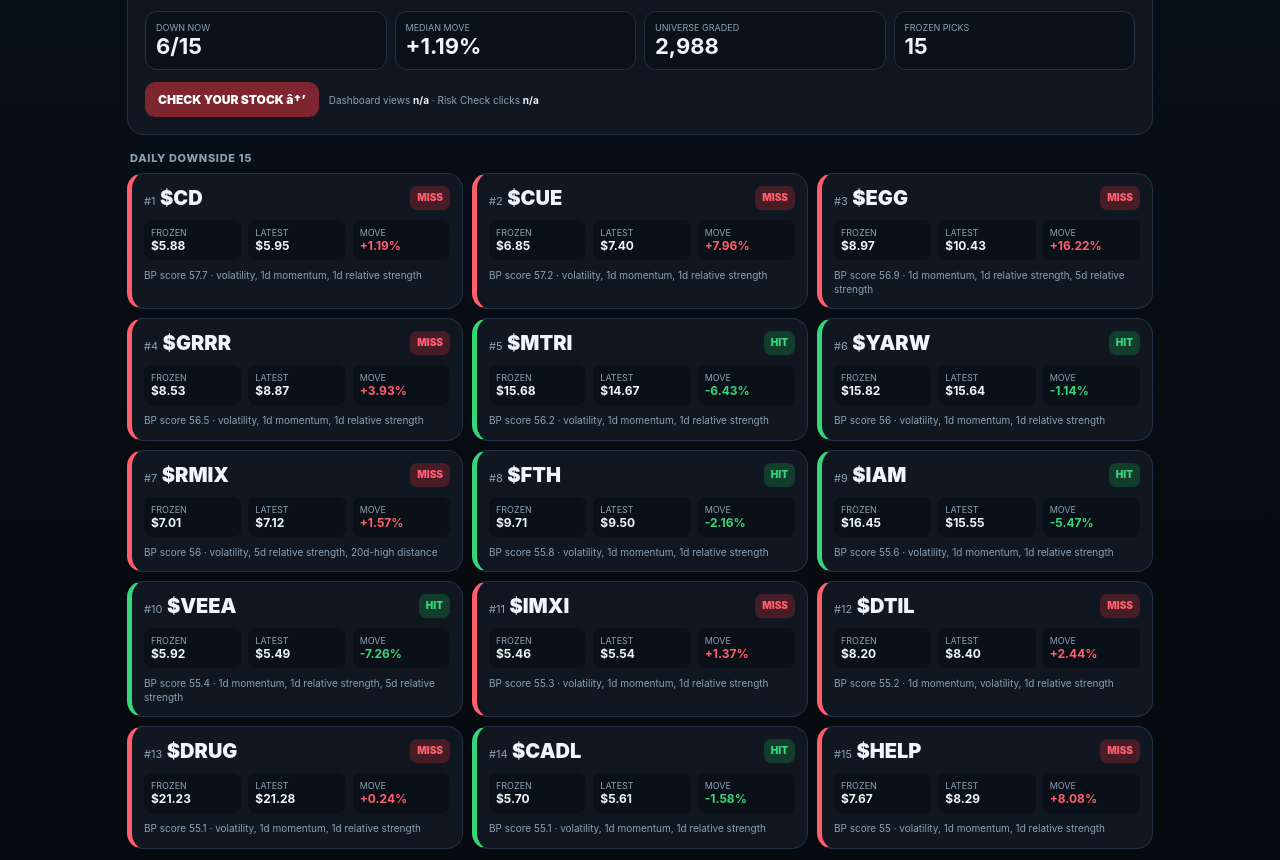
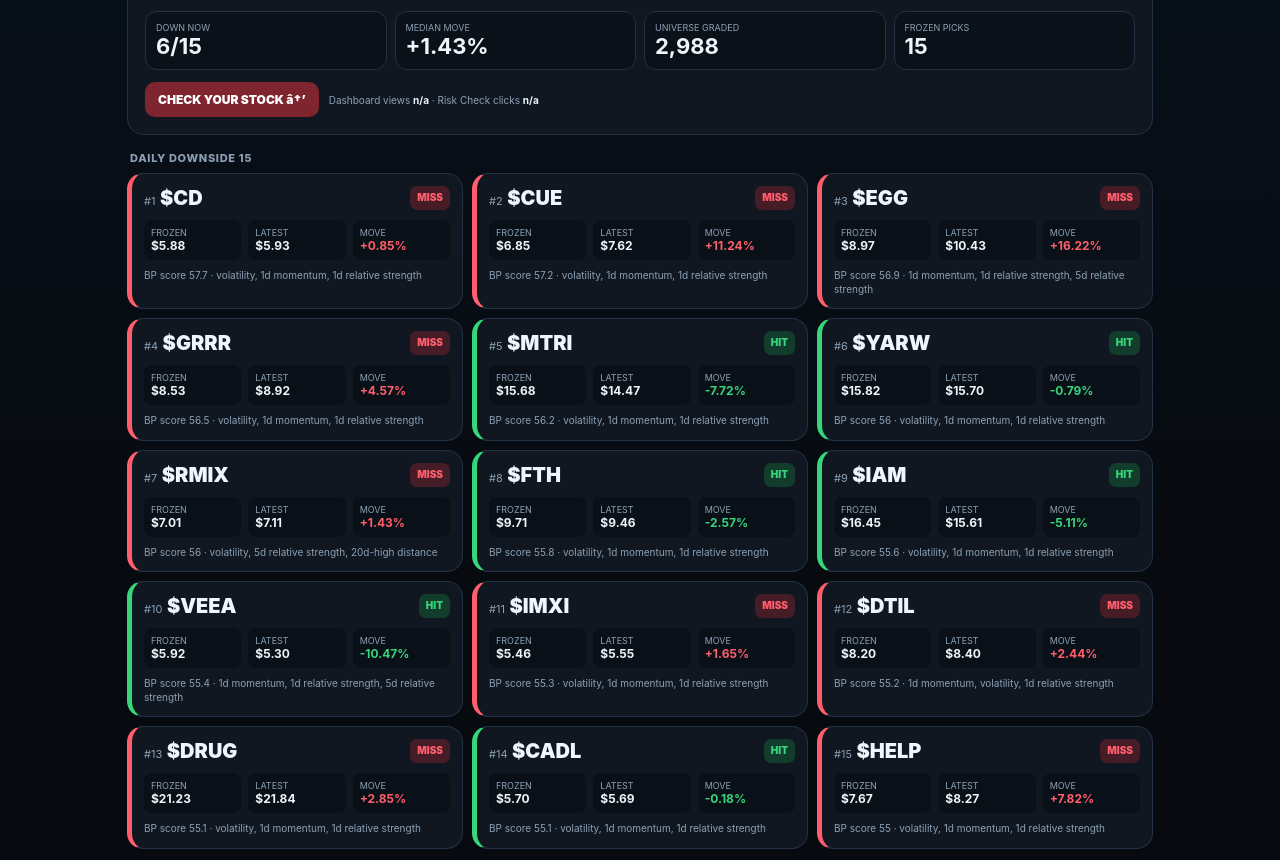
Before and after one commit to azender1/bot-dashboard, a plain HTML site: page index.html in a window 1280 px wide. Shown: the part 92-952 px from the top of the page. Drawn offline with Linux system fonts and the light colour scheme; no server answers.

Commit message:
BearPath live 2026-11-25 14:00:48

```diff
--- a/index.html
+++ b/index.html
@@ -17,7 +17,7 @@
 @media(max-width:750px){.grid{grid-template-columns:1fr 1fr}.stats,.track{grid-template-columns:1fr 1fr}}@media(max-width:470px){.grid{grid-template-columns:1fr}}
 </style></head><body><div class="wrap">
 <div class="hero"><div class="brand"><div><div class="logo">BEAR<em>PATH</em> LIVE</div><div class="sub">Downside 15 &middot; target 2026-11-25 &middot; signal close 2026-11-24</div></div><div class="mode">LIVE / PRE-EOD</div></div>
-<div class="stats"><div class="stat"><span>Down now</span><b>6/15</b></div><div class="stat"><span>Median move</span><b>+1.19%</b></div><div class="stat"><span>Universe graded</span><b>2,988</b></div><div class="stat"><span>Frozen picks</span><b>15</b></div></div><a id="riskCheckCta" class="riskCta" href="./risk-check.html">CHECK YOUR STOCK â†’</a><span class="launchCounters">Dashboard views <b id="dashboardViews">â€”</b> &middot; Risk Check clicks <b id="riskClicks">â€”</b></span></div>
+<div class="stats"><div class="stat"><span>Down now</span><b>6/15</b></div><div class="stat"><span>Median move</span><b>+1.43%</b></div><div class="stat"><span>Universe graded</span><b>2,988</b></div><div class="stat"><span>Frozen picks</span><b>15</b></div></div><a id="riskCheckCta" class="riskCta" href="./risk-check.html">CHECK YOUR STOCK â†’</a><span class="launchCounters">Dashboard views <b id="dashboardViews">â€”</b> &middot; Risk Check clicks <b id="riskClicks">â€”</b></span></div>
 <div class="title">Daily Downside 15</div><div class="grid"><div class="pick miss">
   <div class="pickTop">
     <div><span class="rank">#1</span> <span class="ticker">&#36;CD</span></div>
@@ -25,8 +25,8 @@
   </div>
   <div class="priceRow">
     <div><span>Frozen</span><b>$5.88</b></div>
-    <div><span>Latest</span><b>$5.95</b></div>
-    <div><span>Move</span><b class="missText">+1.19%</b></div>
+    <div><span>Latest</span><b>$5.93</b></div>
+    <div><span>Move</span><b class="missText">+0.85%</b></div>
   </div>
   <div class="why">BP score 57.7 &middot; volatility, 1d momentum, 1d relative strength</div>
 </div><div class="pick miss">
@@ -36,8 +36,8 @@
   </div>
   <div class="priceRow">
     <div><span>Frozen</span><b>$6.85</b></div>
-    <div><span>Latest</span><b>$7.40</b></div>
-    <div><span>Move</span><b class="missText">+7.96%</b></div>
+    <div><span>Latest</span><b>$7.62</b></div>
+    <div><span>Move</span><b class="missText">+11.24%</b></div>
   </div>
   <div class="why">BP score 57.2 &middot; volatility, 1d momentum, 1d relative strength</div>
 </div><div class="pick miss">
@@ -58,8 +58,8 @@
   </div>
   <div class="priceRow">
     <div><span>Frozen</span><b>$8.53</b></div>
-    <div><span>Latest</span><b>$8.87</b></div>
-    <div><span>Move</span><b class="missText">+3.93%</b></div>
+    <div><span>Latest</span><b>$8.92</b></div>
+    <div><span>Move</span><b class="missText">+4.57%</b></div>
   </div>
   <div class="why">BP score 56.5 &middot; volatility, 1d momentum, 1d relative strength</div>
 </div><div class="pick hit">
@@ -69,8 +69,8 @@
   </div>
   <div class="priceRow">
     <div><span>Frozen</span><b>$15.68</b></div>
-    <div><span>Latest</span><b>$14.67</b></div>
-    <div><span>Move</span><b class="hitText">-6.43%</b></div>
+    <div><span>Latest</span><b>$14.47</b></div>
+    <div><span>Move</span><b class="hitText">-7.72%</b></div>
   </div>
   <div class="why">BP score 56.2 &middot; volatility, 1d momentum, 1d relative strength</div>
 </div><div class="pick hit">
@@ -80,8 +80,8 @@
   </div>
   <div class="priceRow">
     <div><span>Frozen</span><b>$15.82</b></div>
-    <div><span>Latest</span><b>$15.64</b></div>
-    <div><span>Move</span><b class="hitText">-1.14%</b></div>
+    <div><span>Latest</span><b>$15.70</b></div>
+    <div><span>Move</span><b class="hitText">-0.79%</b></div>
   </div>
   <div class="why">BP score 56 &middot; volatility, 1d momentum, 1d relative strength</div>
 </div><div class="pick miss">
@@ -91,8 +91,8 @@
   </div>
   <div class="priceRow">
     <div><span>Frozen</span><b>$7.01</b></div>
-    <div><span>Latest</span><b>$7.12</b></div>
-    <div><span>Move</span><b class="missText">+1.57%</b></div>
+    <div><span>Latest</span><b>$7.11</b></div>
+    <div><span>Move</span><b class="missText">+1.43%</b></div>
   </div>
   <div class="why">BP score 56 &middot; volatility, 5d relative strength, 20d-high distance</div>
 </div><div class="pick hit">
@@ -102,8 +102,8 @@
   </div>
   <div class="priceRow">
     <div><span>Frozen</span><b>$9.71</b></div>
-    <div><span>Latest</span><b>$9.50</b></div>
-    <div><span>Move</span><b class="hitText">-2.16%</b></div>
+    <div><span>Latest</span><b>$9.46</b></div>
+    <div><span>Move</span><b class="hitText">-2.57%</b></div>
   </div>
   <div class="why">BP score 55.8 &middot; volatility, 1d momentum, 1d relative strength</div>
 </div><div class="pick hit">
@@ -113,8 +113,8 @@
   </div>
   <div class="priceRow">
     <div><span>Frozen</span><b>$16.45</b></div>
-    <div><span>Latest</span><b>$15.55</b></div>
-    <div><span>Move</span><b class="hitText">-5.47%</b></div>
+    <div><span>Latest</span><b>$15.61</b></div>
+    <div><span>Move</span><b class="hitText">-5.11%</b></div>
   </div>
   <div class="why">BP score 55.6 &middot; volatility, 1d momentum, 1d relative strength</div>
 </div><div class="pick hit">
@@ -124,8 +124,8 @@
   </div>
   <div class="priceRow">
     <div><span>Frozen</span><b>$5.92</b></div>
-    <div><span>Latest</span><b>$5.49</b></div>
-    <div><span>Move</span><b class="hitText">-7.26%</b></div>
+    <div><span>Latest</span><b>$5.30</b></div>
+    <div><span>Move</span><b class="hitText">-10.47%</b></div>
   </div>
   <div class="why">BP score 55.4 &middot; 1d momentum, 1d relative strength, 5d relative strength</div>
 </div><div class="pick miss">
@@ -135,8 +135,8 @@
   </div>
   <div class="priceRow">
     <div><span>Frozen</span><b>$5.46</b></div>
-    <div><span>Latest</span><b>$5.54</b></div>
-    <div><span>Move</span><b class="missText">+1.37%</b></div>
+    <div><span>Latest</span><b>$5.55</b></div>
+    <div><span>Move</span><b class="missText">+1.65%</b></div>
   </div>
   <div class="why">BP score 55.3 &middot; volatility, 1d momentum, 1d relative strength</div>
 </div><div class="pick miss">
@@ -157,8 +157,8 @@
   </div>
   <div class="priceRow">
     <div><span>Frozen</span><b>$21.23</b></div>
-    <div><span>Latest</span><b>$21.28</b></div>
-    <div><span>Move</span><b class="missText">+0.24%</b></div>
+    <div><span>Latest</span><b>$21.84</b></div>
+    <div><span>Move</span><b class="missText">+2.85%</b></div>
   </div>
   <div class="why">BP score 55.1 &middot; volatility, 1d momentum, 1d relative strength</div>
 </div><div class="pick hit">
@@ -168,8 +168,8 @@
   </div>
   <div class="priceRow">
     <div><span>Frozen</span><b>$5.70</b></div>
-    <div><span>Latest</span><b>$5.61</b></div>
-    <div><span>Move</span><b class="hitText">-1.58%</b></div>
+    <div><span>Latest</span><b>$5.69</b></div>
+    <div><span>Move</span><b class="hitText">-0.18%</b></div>
   </div>
   <div class="why">BP score 55.1 &middot; volatility, 1d momentum, 1d relative strength</div>
 </div><div class="pick miss">
@@ -179,8 +179,8 @@
   </div>
   <div class="priceRow">
     <div><span>Frozen</span><b>$7.67</b></div>
-    <div><span>Latest</span><b>$8.29</b></div>
-    <div><span>Move</span><b class="missText">+8.08%</b></div>
+    <div><span>Latest</span><b>$8.27</b></div>
+    <div><span>Move</span><b class="missText">+7.82%</b></div>
   </div>
   <div class="why">BP score 55 &middot; volatility, 1d momentum, 1d relative strength</div>
 </div></div>
@@ -307,7 +307,7 @@
 <div><span>Top-100 lift</span><b>14.042x</b></div>
 <div><span>Picks down</span><b>66.67%</b></div>
 </div>
-<div class="footer">GREEN = stock down / BearPath hit. RED = stock up / BearPath miss.<br>Live/Micro display uses Alpaca delayed-SIP snapshots; official BearPath EOD results use the frozen full-universe grader.<br>Manifest ae993ccb311721f1... &middot; Published 2026-11-25 13:45:35 ET<br>Historical research only n/a not investment advice.</div>
+<div class="footer">GREEN = stock down / BearPath hit. RED = stock up / BearPath miss.<br>Live/Micro display uses Alpaca delayed-SIP snapshots; official BearPath EOD results use the frozen full-universe grader.<br>Manifest ae993ccb311721f1... &middot; Published 2026-11-25 14:00:46 ET<br>Historical research only n/a not investment advice.</div>
 </div>
 <script>
 (function(){
```
